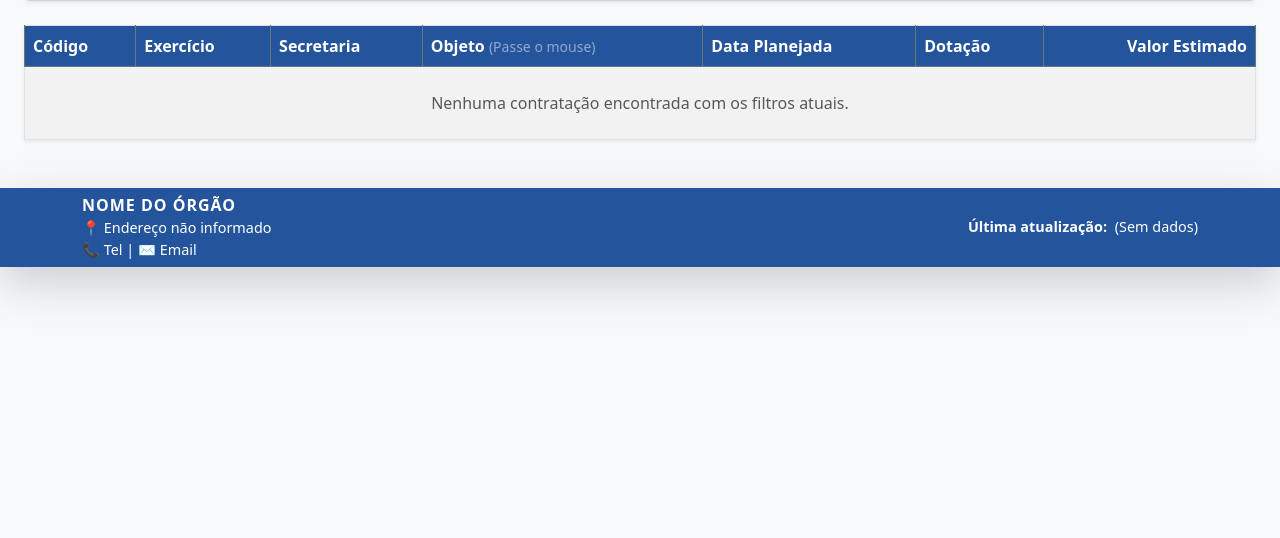
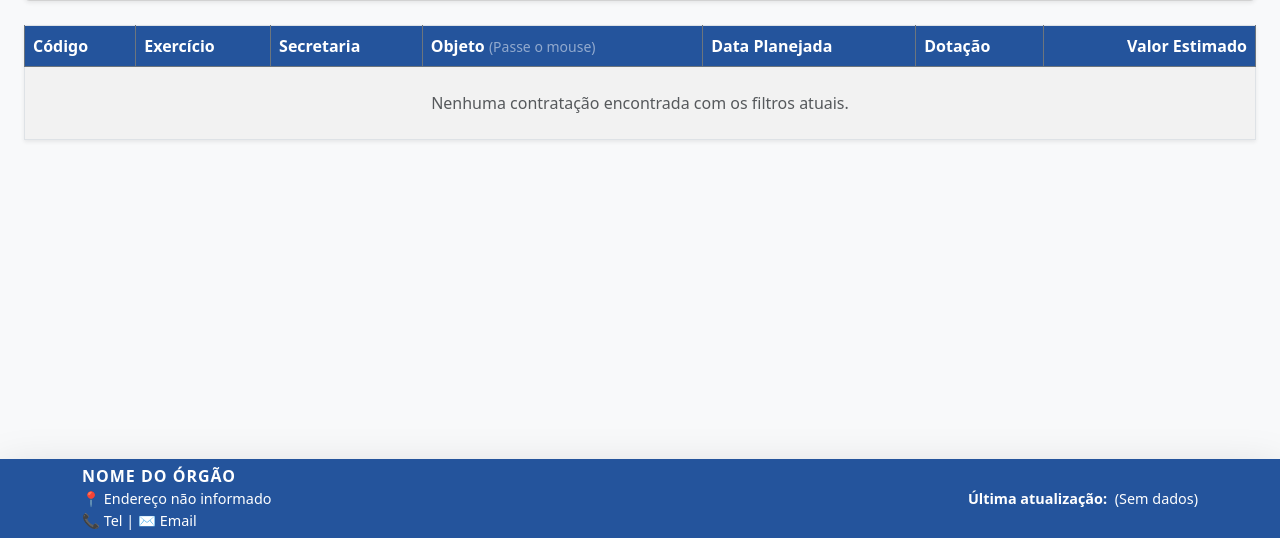
Before and after one commit to adricbarros/ia-sdlc, a Flask app: page / in a window 1280 px wide. Shown: the part 262-800 px from the top of the page. Run offline with Flask 3, Linux system fonts and the light colour scheme; data comes from the database, SQL or seed files in the repository; data that the repository does not hold is empty; some libraries are stand-ins or nearby versions.

Commit message:
fix: corrige rolagem da tabela da home e fixa rodape

```diff
--- a/templates/home.html
+++ b/templates/home.html
@@ -116,7 +116,7 @@
             </table>
         </div>
     </div>
-    <footer class="text-white py-2 mt-5 shadow-lg" style="background-color: #24549c;">
+    <footer class="fixed-bottom text-white py-2 shadow-lg" style="background-color: #24549c;">
         <div class="container">
             <div class="row align-items-center">
                 <div class="col-md-7 mb-1 mb-md-0 lh-sm" style="font-size: 0.9rem;">
```
